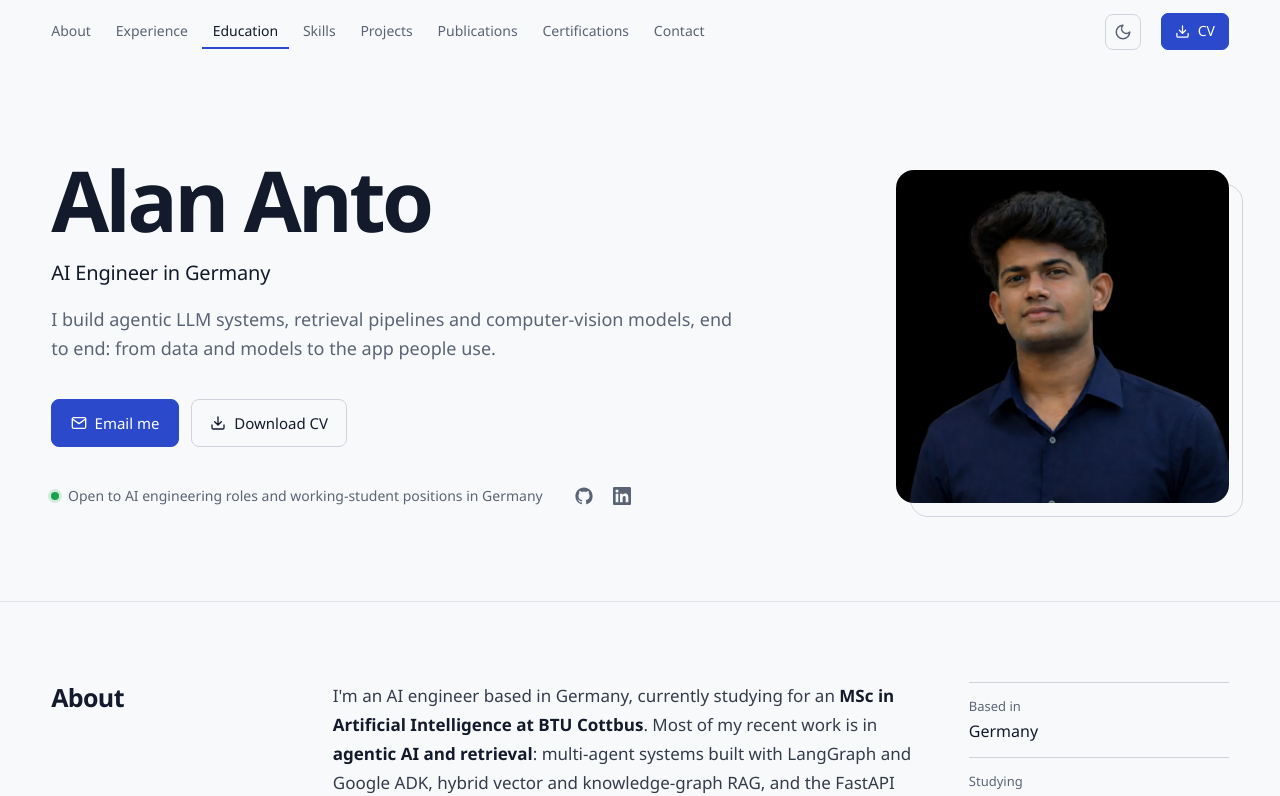
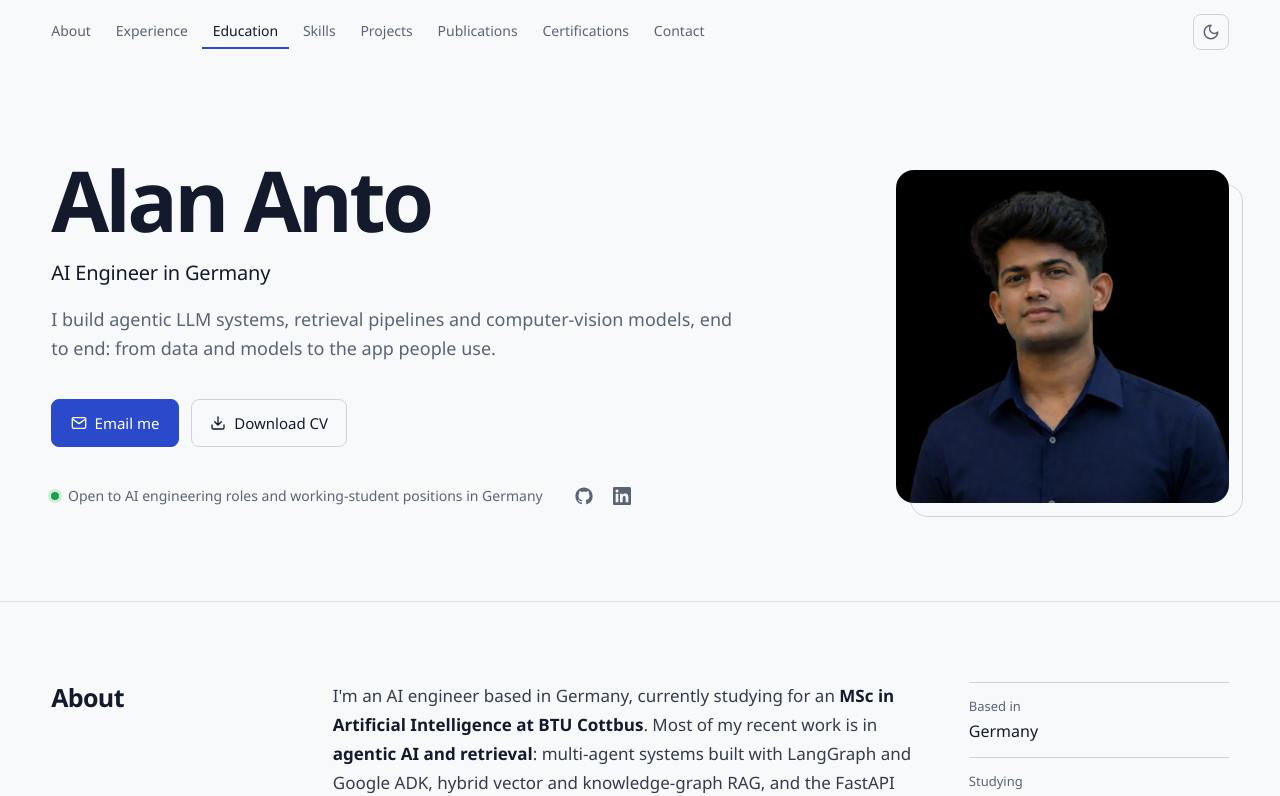
Before and after one commit to alankudakkad17/portfolio.github.io, a React (Vite) app: page / in a window 1280 px wide. Shown: the top 796 px of the page. Built offline with nearby package versions, Linux system fonts and the light colour scheme.

Commit message:
updates  button

```diff
--- a/src/components/Nav.tsx
+++ b/src/components/Nav.tsx
@@ -1,7 +1,6 @@
 import { useEffect, useRef, useState } from 'react';
-import { profile } from '../data';
 import type { Theme } from '../hooks';
-import { ChevronIcon, DownloadIcon, MoonIcon, SunIcon } from './Icons';
+import { ChevronIcon, MoonIcon, SunIcon } from './Icons';
 
 interface Props {
   sections: { id: string; label: string }[];
@@ -57,9 +56,6 @@ export function Nav({ sections, active, theme, onToggleTheme }: Props) {
           {theme === 'dark' ? <SunIcon /> : <MoonIcon />}
         </button>
 
-        <a className="btn btn-small nav-cv" href={profile.cv} download="Alan_Anto_CV.pdf">
-          <DownloadIcon size={15} /> CV
-        </a>
       </div>
     </header>
   );
--- a/src/styles.css
+++ b/src/styles.css
@@ -371,7 +371,6 @@ a.link-btn:hover { color: var(--accent); border-color: var(--accent); }
   .hero-photo img { border-radius: 14px; }
 }
 @media (max-width: 600px) {
-  .nav-cv { display: none; }
   section { padding: 3.5rem 0; }
   .entry-head { grid-template-columns: 40px minmax(0, 1fr); }
   .entry-head .entry-date { grid-column: 2; grid-row: 2; padding-top: 0.35rem; }
```
